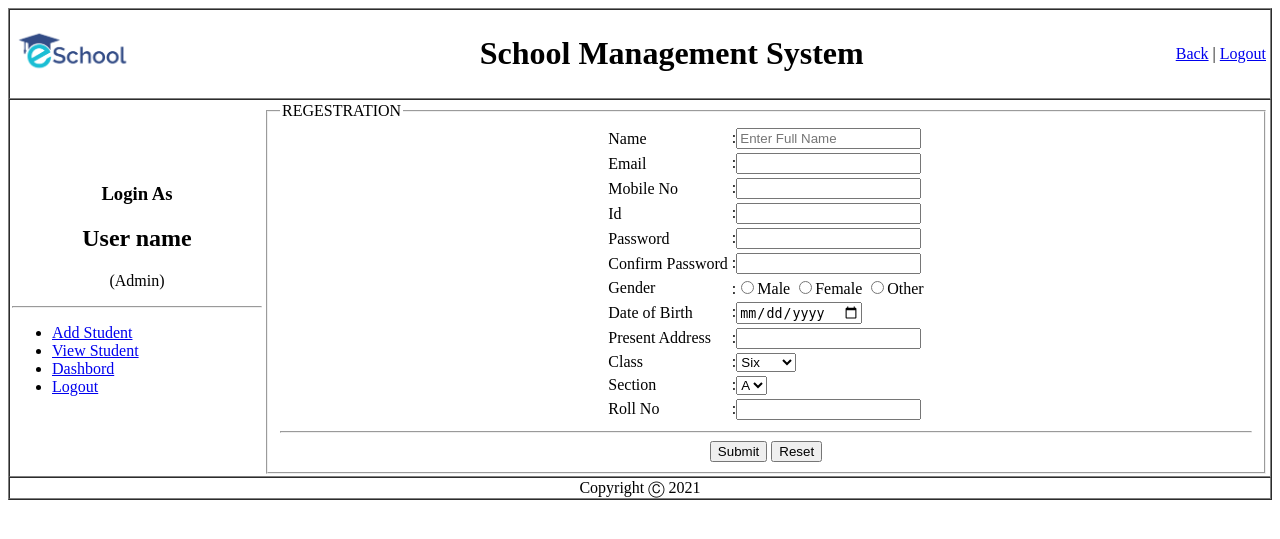
After one commit to AnirbanSahaAnik/School-management-system, a PHP site: page /View/addStudent.php in a window 1280 px wide. The commit adds this page. Shown: the top 539 px of the page. Run offline with PHP 8.4, Linux system fonts and the light colour scheme.

Commit message:
add user

```diff
--- /dev/null
+++ b/Admin/View/addStudent.php
@@ -0,0 +1,137 @@
+<!DOCTYPE html>
+<html lang="en" dir="ltr">
+  <head>
+    <meta charset="utf-8">
+    <title>Teacher</title>
+  </head>
+  <body>
+    <table border="1" cellspacing="0" width="100%" >
+      <tr>
+        <td>
+          <table width="100%">
+            <tr>
+              <td><img height="50px" weight="50px" src="../Resources/logo.png" alt=""></td>
+              <td align = "center"><h1>School Management System</h1></td>
+              <td align = "right">
+                <a href="dashboard">Back</a> |
+                <a href="logout.php">Logout</a>
+              </td>
+            </tr>
+          </table>
+        </td>
+      </tr>
+
+      <tr>
+        <td>
+          <table width="100%" cellspacing="0" border="0">
+            <tr>
+              <td width="250px">
+                <center>
+                  <h3>Login As</h3>
+                  <h2>User name</h2>
+                  <p>(Admin)</p>
+                </center>
+                <hr>
+                <ul>
+                  <li><a href="addStudent.php">Add Student</a></li>
+                  <li><a href="viewStudent.php">View Student</a></li>
+                  <li><a href="dashboard.php">Dashbord</a></li>
+                  <li><a href="logout.php">Logout</a></li>
+
+                </ul>
+              </td>
+
+              <td>
+                <form  class="" action="regCheck.php" method="post">
+                  <fieldset >
+                    <legend>REGESTRATION</legend>
+                      <table align="center">
+                        <tr>
+                          <td>Name</td>
+                          <td>:<input type="text" name="name" placeholder="Enter Full Name"></td>
+                        </tr>
+                        <tr>
+                          <td>Email</td>
+                          <td>:<input type="email" name="email" value=""></td>
+                        </tr>
+                        <tr>
+                          <td>Mobile No</td>
+                          <td>:<input type="number" name="mobile" value=""></td>
+                        </tr>
+                        <tr>
+                          <td>Id</td>
+                          <td>:<input type="text" name="username" value=""></td>
+                        </tr>
+                        <tr>
+                          <td>Password</td>
+                          <td>:<input type="password" name="password" value=""></td>
+                        </tr>
+                        <tr>
+                          <td>Confirm Password</td>
+                          <td>:<input type="password" name="confirm_password" value=""></td>
+                        </tr>
+                        <tr>
+                          <td>Gender</td>
+                          <td>
+                            :<input type="radio" name="gender" value="male">Male
+                            <input type="radio" name="gender" value="female">Female
+                            <input type="radio" name="gender" value="other">Other
+                          </td>
+                        </tr>
+                        <tr>
+                          <td>Date of Birth</td>
+                          <td>:<input type="date" name="dob" value=""></td>
+                        </tr>
+                        <tr>
+                          <td>Present Address</td>
+                          <td>:<input type="text" name="paddress" value=""></td>
+                        </tr>
+                        <tr>
+                          <td>Class</td>
+                          <td>:<select name="class">
+                              <option value="Six">Six</option>
+                              <option value="Seven">Seven</option>
+                              <option value="Eight">Eight</option>
+                              <option value="Nine">Nine</option>
+                              <option value="Ten">Ten</option>
+                            </select>
+                          </td>
+                        </tr>
+
+                        <tr>
+                          <td>Section</td>
+                          <td>:<select  name="section">
+                              <option value="A">A</option>
+                              <option value="B">B</option>
+                            </select>
+                          </td>
+                        </tr>
+                        <tr>
+                          <td>Roll No</td>
+                          <td>:<input type="number" name="roll" value=""></td>
+                        </tr>
+                      </table>
+                      <hr>
+                      <center>
+                        <input type="submit" name="submit" value="Submit">
+                        <input type="reset" name="reset" value="Reset">
+                    </center>
+                  </fieldset>
+                </form>
+              </td>
+            </tr>
+          </table>
+        </td>
+      </tr>
+
+
+
+
+      <tr>
+        <td align="center" >Copyright Ⓒ 2021</td>
+      </tr>
+
+    </table>
+
+  </body>
+</html>
```
Also changed, not shown: Admin/View/addLibrarian.php (added, +113 -0 lines), Admin/View/addTeacher.php (added, +113 -0 lines), Admin/View/dashboard.php (+7 -7 lines), Admin/View/viewLibrarian.php (added), Admin/View/viewStudent.php (added), Admin/View/viewTeacher.php (added).
